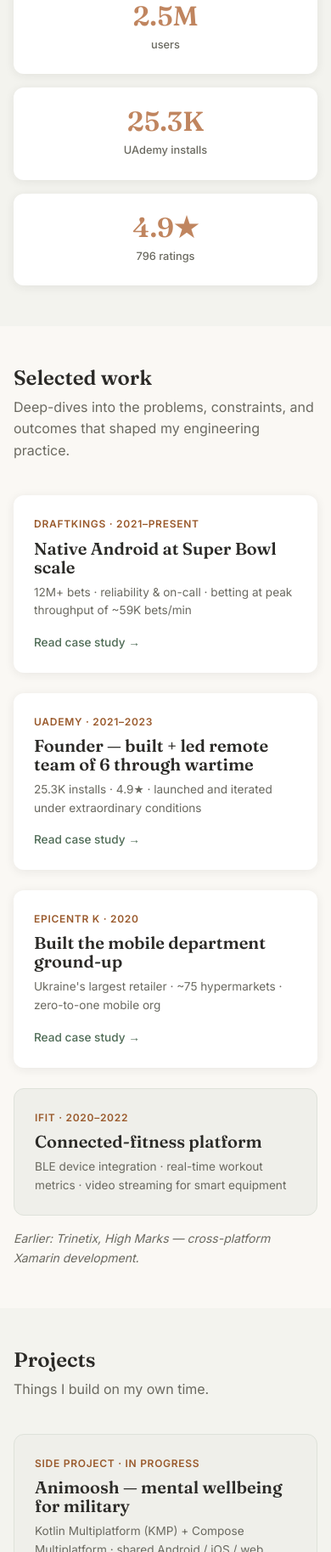
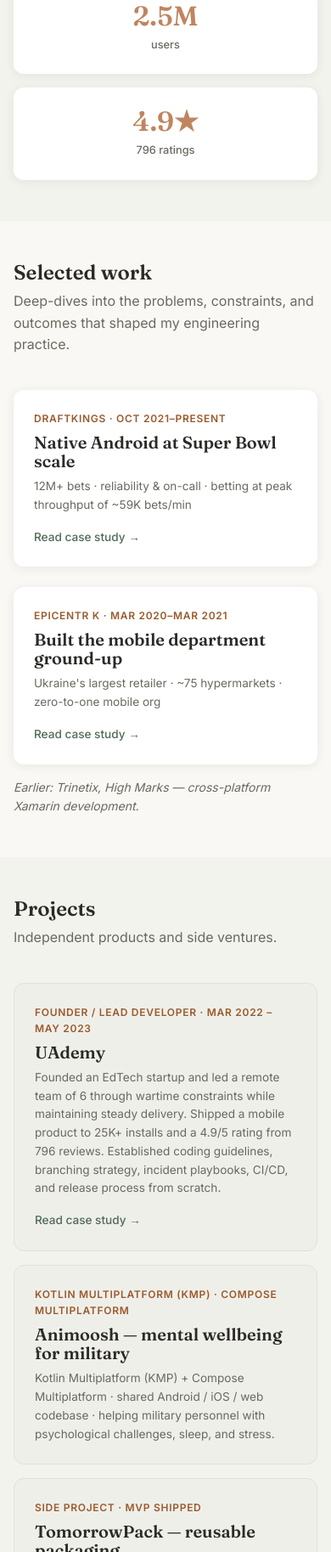
Before and after one commit to yuriibabii/yuriibabii.github.io, a plain HTML site: page index.html in a window 390 px wide. Shown: the part 1177-3004 px from the top of the page at 85% size. Drawn offline with Linux system fonts and the light colour scheme.

Commit message:
Align portfolio and downloadable CV

```diff
--- a/index.html
+++ b/index.html
@@ -515,11 +515,6 @@
       </div>
 
       <div class="metric">
-        <div class="metric__num" data-count="25.3" data-float="true" data-suffix="K">0</div>
-        <div class="metric__label">UAdemy installs</div>
-      </div>
-
-      <div class="metric">
         <div class="metric__num" data-count="4.9" data-float="true" data-suffix="★">0</div>
         <div class="metric__label">796 ratings</div>
       </div>
@@ -541,34 +536,19 @@
     <div class="work-grid">
 
       <a href="case-studies/draftkings.html" class="card reveal">
-        <div class="card__eyebrow">DraftKings · 2021–Present</div>
+        <div class="card__eyebrow">DraftKings · Oct 2021–Present</div>
         <h3>Native Android at Super Bowl scale</h3>
         <p class="card__meta">12M+ bets · reliability & on-call · betting at peak throughput of ~59K bets/min</p>
         <p class="card__arrow">Read case study →</p>
       </a>
 
-      <a href="case-studies/uademy.html" class="card reveal">
-        <div class="card__eyebrow">UAdemy · 2021–2023</div>
-        <h3>Founder — built + led remote team of 6 through wartime</h3>
-        <p class="card__meta">25.3K installs · 4.9★ · launched and iterated under extraordinary conditions</p>
-        <p class="card__arrow">Read case study →</p>
-      </a>
-
       <a href="case-studies/epicentr.html" class="card reveal">
-        <div class="card__eyebrow">Epicentr K · 2020</div>
+        <div class="card__eyebrow">Epicentr K · Mar 2020–Mar 2021</div>
         <h3>Built the mobile department ground-up</h3>
         <p class="card__meta">Ukraine's largest retailer · ~75 hypermarkets · zero-to-one mobile org</p>
         <p class="card__arrow">Read case study →</p>
       </a>
 
-    </div>
-
-    <div class="work-secondary">
-      <div class="card card--secondary reveal">
-        <div class="card__eyebrow">iFIT · 2020–2022</div>
-        <h3>Connected-fitness platform</h3>
-        <p class="card__meta">BLE device integration · real-time workout metrics · video streaming for smart equipment</p>
-      </div>
     </div>
 
     <p class="earlier-note reveal">Earlier: Trinetix, High Marks — cross-platform Xamarin development.</p>
@@ -583,13 +563,20 @@
   <div class="container">
     <div class="section-heading reveal">
       <h2>Projects</h2>
-      <p>Things I build on my own time.</p>
+      <p>Independent products and side ventures.</p>
     </div>
 
     <div class="work-secondary">
 
+      <a href="case-studies/uademy.html" class="card card--secondary reveal">
+        <div class="card__eyebrow">Founder / Lead Developer · Mar 2022 – May 2023</div>
+        <h3>UAdemy</h3>
+        <p class="card__meta">Founded an EdTech startup and led a remote team of 6 through wartime constraints while maintaining steady delivery. Shipped a mobile product to 25K+ installs and a 4.9/5 rating from 796 reviews. Established coding guidelines, branching strategy, incident playbooks, CI/CD, and release process from scratch.</p>
+        <p class="card__arrow">Read case study →</p>
+      </a>
+
       <div class="card card--secondary reveal">
-        <div class="card__eyebrow">Side project · In progress</div>
+        <div class="card__eyebrow">Kotlin Multiplatform (KMP) · Compose Multiplatform</div>
         <h3>Animoosh — mental wellbeing for military</h3>
         <p class="card__meta">Kotlin Multiplatform (KMP) + Compose Multiplatform · shared Android / iOS / web codebase · helping military personnel with psychological challenges, sleep, and stress.</p>
       </div>
@@ -620,20 +607,6 @@
         <div class="timeline__title">Senior Software Engineer</div>
         <div class="timeline__org">DraftKings</div>
         <div class="timeline__impact">Native Android reliability at scale — Super Bowl peaks, on-call ownership, and betting infrastructure serving millions of users.</div>
-      </div>
-
-      <div class="timeline__item reveal">
-        <div class="timeline__date">Jun 2021 – Mar 2023</div>
-        <div class="timeline__title">Founder / Lead Developer</div>
-        <div class="timeline__org">Gemplay (UAdemy)</div>
-        <div class="timeline__impact">Founded the company, led a remote team of 6 through wartime Ukraine, shipped to 25.3K installs and a 4.9★ rating.</div>
-      </div>
-
-      <div class="timeline__item reveal">
-        <div class="timeline__date">Nov 2020 – Mar 2022</div>
-        <div class="timeline__title">Senior Software Engineer</div>
-        <div class="timeline__org">iFIT</div>
-        <div class="timeline__impact">Connected-fitness Android: BLE hardware integration, real-time workout metrics, video streaming for smart equipment.</div>
       </div>
 
       <div class="timeline__item reveal">
```
Also changed, not shown: case-studies/uademy.html (+1 -1 lines), 1 other file.
